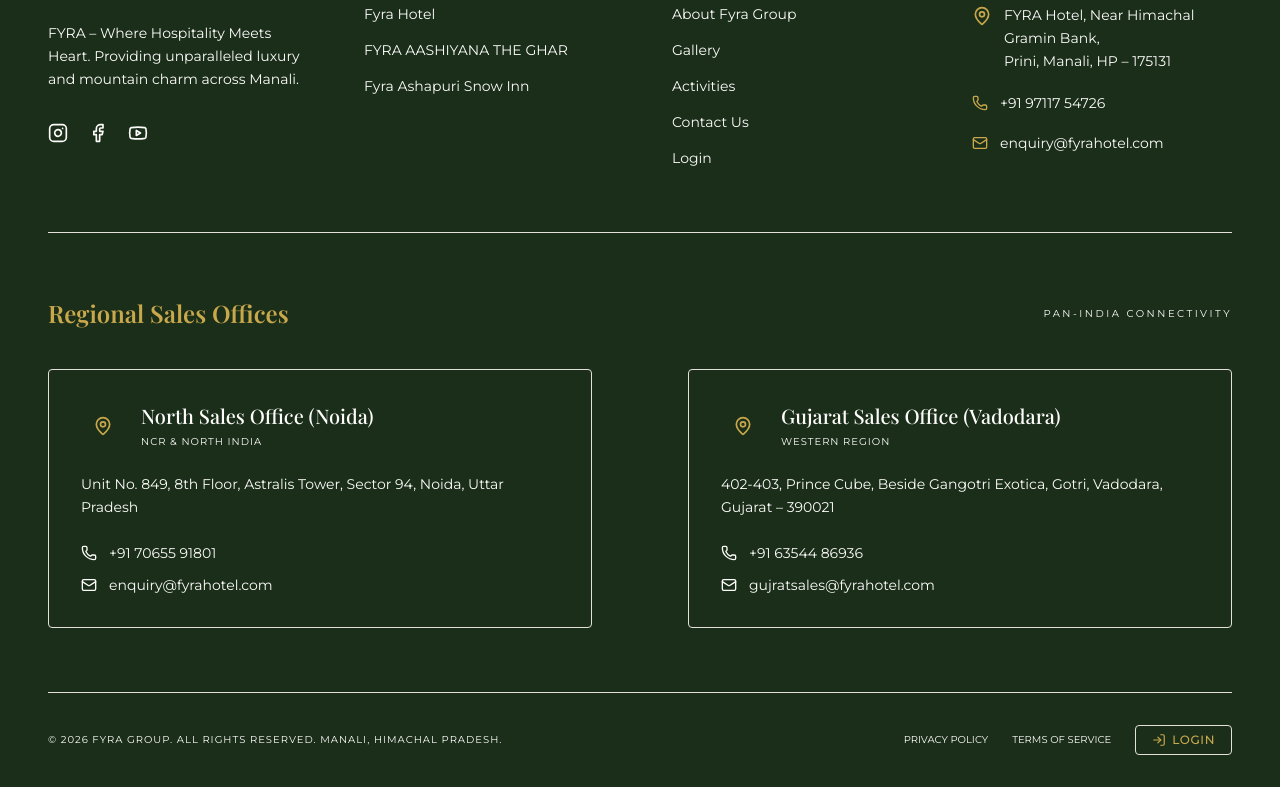
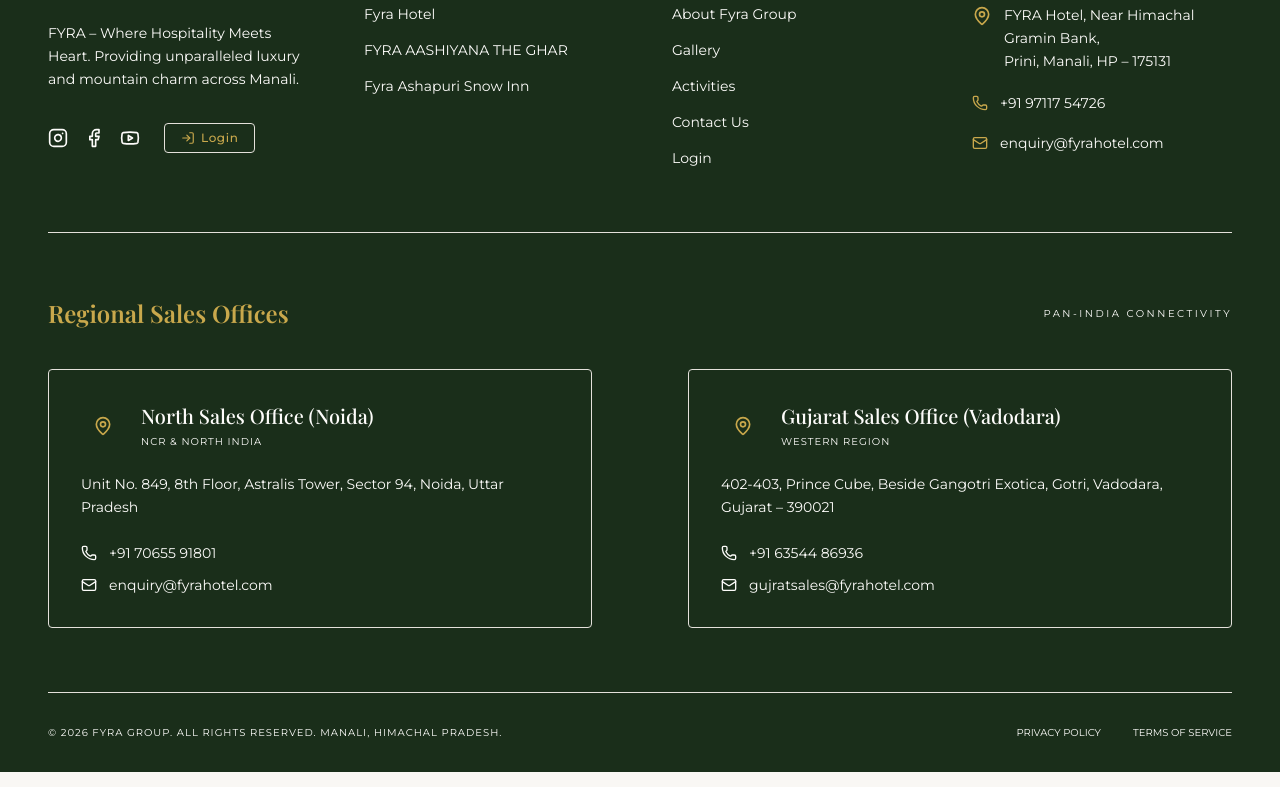
Before and after one commit to xanemedia-art/fyra-group, a React (Vite) app: page / in a window 1280 px wide. Shown: the part 3334-4121 px from the top of the page. Built offline with nearby package versions, Linux system fonts and the light colour scheme; a web font is replaced by a local one.

Commit message:
Reposition Login button next to social icons in Column 1 of footer

```diff
--- a/src/components/Layout.tsx
+++ b/src/components/Layout.tsx
@@ -77,7 +77,7 @@
                 FYRA – Where Hospitality Meets Heart. Providing unparalleled
                 luxury and mountain charm across Manali.
               </p>
-              <div className="flex items-center gap-5 pt-2">
+              <div className="flex items-center gap-4 pt-2">
                 <a
                   href="https://instagram.com"
                   className="text-gold/40 hover:text-gold transition-smooth"
@@ -95,6 +95,16 @@
                   className="text-gold/40 hover:text-gold transition-smooth"
                 >
                   <Youtube className="w-5 h-5" />
+                </a>
+                <a
+                  href={LOGIN_URL}
+                  target="_blank"
+                  rel="noopener noreferrer"
+                  data-ocid="footer-brand-login-cta"
+                  className="ml-2 inline-flex items-center gap-1.5 px-4 py-1.5 bg-gold/10 hover:bg-gold text-gold hover:text-forest border border-gold/30 font-body text-xs font-medium tracking-wider transition-smooth rounded-sm"
+                >
+                  <LogIn className="w-3.5 h-3.5" />
+                  Login
                 </a>
               </div>
             </div>
@@ -285,23 +295,13 @@
             <p className="font-body text-[10px] text-card/40 tracking-widest">
               © {year} FYRA GROUP. ALL RIGHTS RESERVED. MANALI, HIMACHAL PRADESH.
             </p>
-            <div className="flex items-center gap-6">
+            <div className="flex gap-8">
               <span className="font-body text-[10px] text-gold/40 hover:text-gold cursor-pointer transition-smooth">
                 PRIVACY POLICY
               </span>
               <span className="font-body text-[10px] text-gold/40 hover:text-gold cursor-pointer transition-smooth">
                 TERMS OF SERVICE
               </span>
-              <a
-                href={LOGIN_URL}
-                target="_blank"
-                rel="noopener noreferrer"
-                data-ocid="footer-login-cta"
-                className="font-body text-xs tracking-wider px-4 py-1.5 border border-gold/40 text-gold hover:bg-gold hover:text-forest transition-smooth rounded-sm inline-flex items-center gap-1.5 font-medium"
-              >
-                <LogIn className="w-3.5 h-3.5" />
-                LOGIN
-              </a>
             </div>
           </div>
         </div>
```
